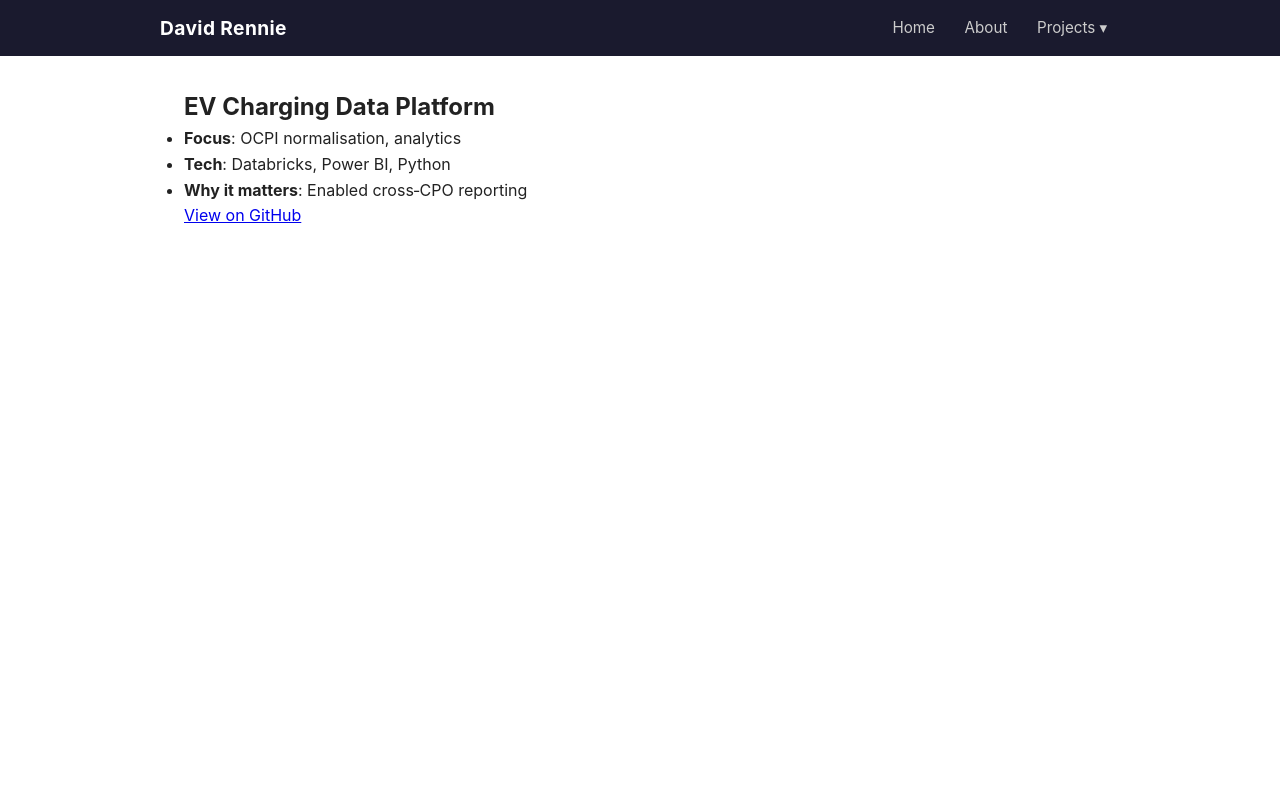
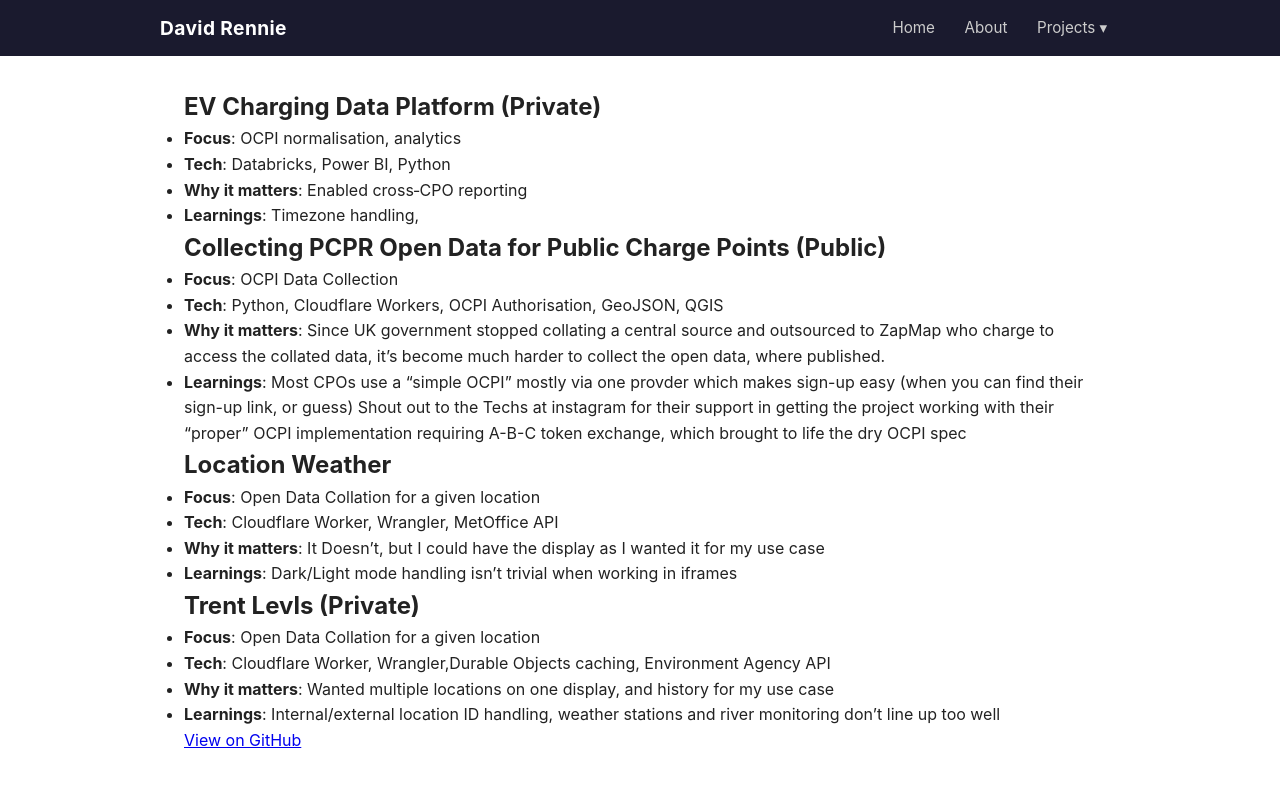
Before and after one commit to RennieDB/RennieDB.github.io, a Jekyll site: the page built from projects.md, in a window 1280 px wide. Shown: the top 787 px of the page. Built offline with Jekyll 4.4.1, drawn with Linux system fonts in a browser that asks for light colours.

```diff
--- a/projects.md
+++ b/projects.md
@@ -3,9 +3,33 @@ layout: default
 title: Selected Projects
 ---
 
-## EV Charging Data Platform
+## EV Charging Data Platform (Private)
+
 - **Focus**: OCPI normalisation, analytics
 - **Tech**: Databricks, Power BI, Python
 - **Why it matters**: Enabled cross‑CPO reporting
+- **Learnings**: Timezone handling,
 
-[View on GitHub](https://github.com/RennieDB/repo)
+## Collecting PCPR Open Data for Public Charge Points (Public)
+
+- **Focus**: OCPI Data Collection
+- **Tech**: Python, Cloudflare Workers, OCPI Authorisation, GeoJSON, QGIS
+- **Why it matters**: Since UK government stopped collating a central source and outsourced to ZapMap who charge to access the collated data, it's become much harder to collect the open data, where published.
+- **Learnings**: Most CPOs use a "simple OCPI" mostly via one provder which makes sign-up easy (when you can find their sign-up link, or guess) Shout out to the Techs at instagram for their support in getting the project working with their "proper" OCPI implementation requiring A-B-C token exchange, which brought to life the dry OCPI spec
+
+## Location Weather
+
+- **Focus**: Open Data Collation for a given location
+- **Tech**: Cloudflare Worker, Wrangler, MetOffice API
+- **Why it matters**: It Doesn't, but I could have the display as I wanted it for my use case
+- **Learnings**: Dark/Light mode handling isn't trivial when working in iframes
+
+## Trent Levls (Private)
+
+- **Focus**: Open Data Collation for a given location
+- **Tech**: Cloudflare Worker, Wrangler,Durable Objects caching, Environment Agency API
+- **Why it matters**: Wanted multiple locations on one display, and history for my use case
+- **Learnings**: Internal/external location ID handling, weather stations and river monitoring don't line up too well
+
+
+[View on GitHub](https://github.com/RennieDB?tab=repositories)
```
Also changed, not shown: about.md (+3 -3 lines).
